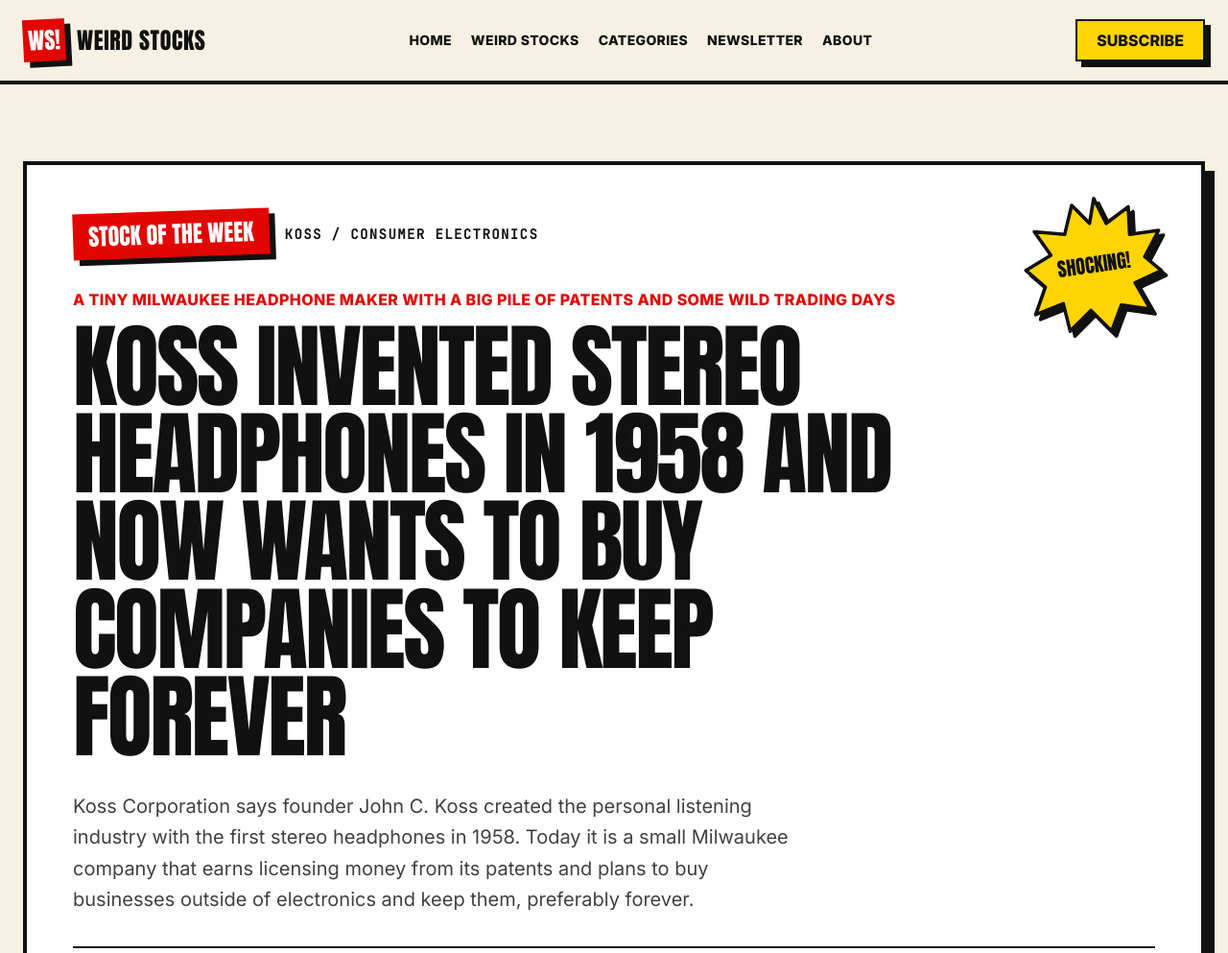
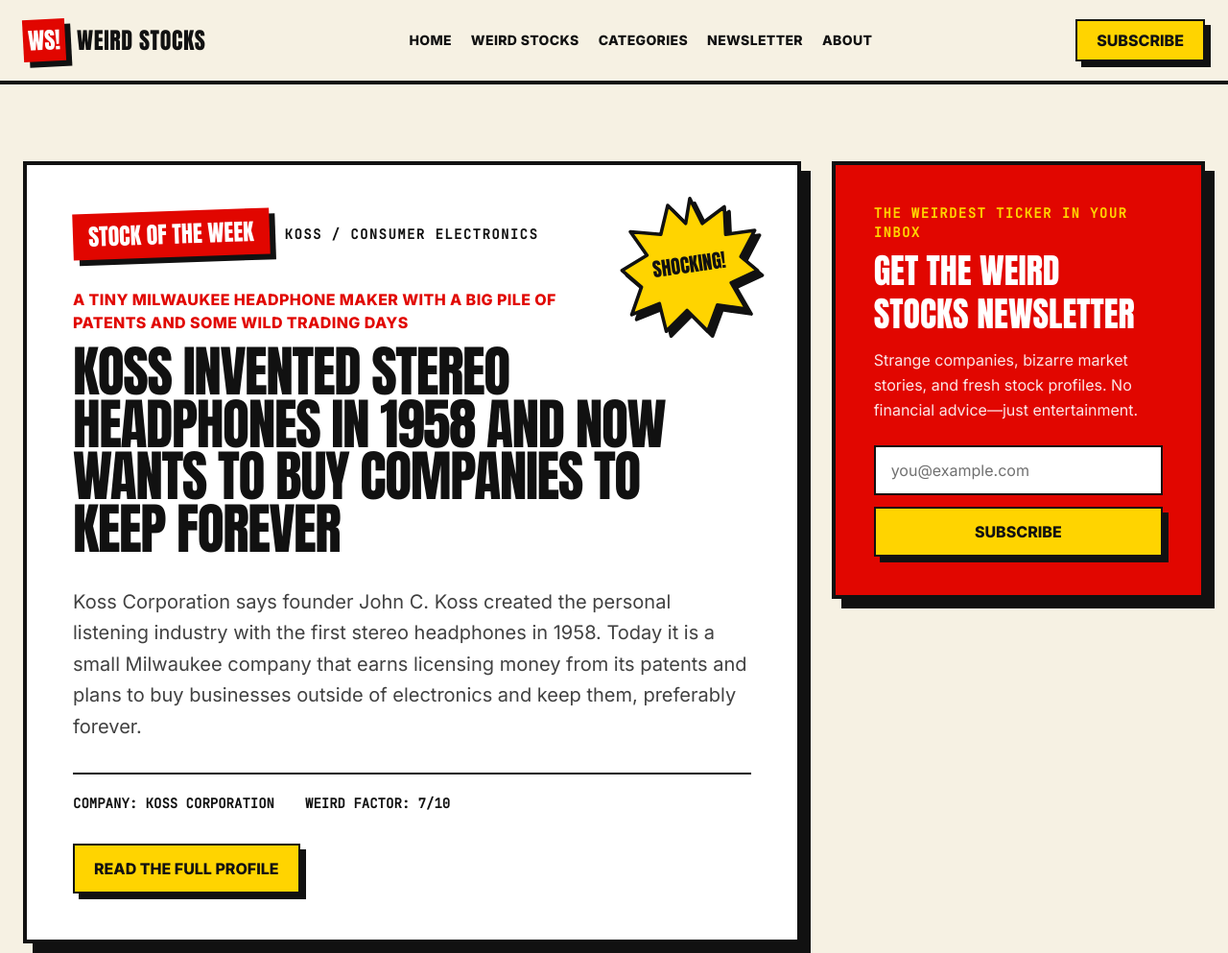
Before and after one commit to jace71/weird-stocks, an Astro site: page / in a window 1280 px wide. Shown: the top 993 px of the page at 96% size. Built offline with nearby package versions, Linux system fonts and the light colour scheme; Astro itself is replaced by a stand-in of ours.

Commit message:
Shrink the featured headline and place the newsletter beside it. (#4)
At lg the stock of the week takes two columns and the signup sticks in the third. Below that they stack, and the signup form stays vertical so it fits the narrow column.

Co-authored-by: Cursor Agent <cursoragent@cursor.com>

```diff
--- a/src/components/NewsletterSignup.astro
+++ b/src/components/NewsletterSignup.astro
@@ -3,25 +3,25 @@ const KIT_ACTION = "https://app.kit.com/forms/10133955/subscriptions";
 ---
 
 <section
-  id="newsletter" class="border-4 border-ink bg-tabloid-red p-6 text-paper shadow-tabloid-lg md:flex md:items-center md:justify-between md:gap-10 md:p-10"
+  id="newsletter" class="border-4 border-ink bg-tabloid-red p-6 text-paper shadow-tabloid-lg md:p-10"
   aria-labelledby="newsletter-heading"
 >
   <div class="max-w-2xl">
     <p class="mb-2 font-mono text-sm font-bold uppercase tracking-widest text-tabloid-yellow">
       The weirdest ticker in your inbox
     </p>
-    <h2 id="newsletter-heading" class="font-headline text-4xl uppercase leading-tight md:text-5xl">
+    <h2 id="newsletter-heading" class="font-headline text-3xl uppercase leading-tight lg:text-4xl">
       Get the Weird Stocks newsletter
     </h2>
     <p class="mt-3 leading-relaxed text-paper/90">
       Strange companies, bizarre market stories, and fresh stock profiles. No financial advice—just entertainment.
     </p>
   </div>
-  <form action={KIT_ACTION} method="post" class="mt-6 flex w-full max-w-xl flex-col gap-3 sm:flex-row md:mt-0">
+  <form action={KIT_ACTION} method="post" class="mt-6 flex w-full flex-col gap-3">
     <label class="sr-only" for="newsletter-email">Email address</label>
     <input
       id="newsletter-email"
-      class="min-w-0 flex-1 border-2 border-ink bg-paper px-4 py-3 text-ink placeholder:text-ink/60 focus:outline-2 focus:outline-offset-2 focus:outline-tabloid-yellow"
+      class="w-full min-w-0 border-2 border-ink bg-paper px-4 py-3 text-ink placeholder:text-ink/60 focus:outline-2 focus:outline-offset-2 focus:outline-tabloid-yellow"
       type="email"
       name="email_address"
       autocomplete="email"
@@ -29,7 +29,7 @@ const KIT_ACTION = "https://app.kit.com/forms/10133955/subscriptions";
       placeholder="you@example.com"
     />
     <button
-      class="border-2 border-ink bg-tabloid-yellow px-6 py-3 font-extrabold uppercase text-ink shadow-tabloid transition-transform hover:-translate-y-0.5"
+      class="w-full border-2 border-ink bg-tabloid-yellow px-6 py-3 font-extrabold uppercase text-ink shadow-tabloid transition-transform hover:-translate-y-0.5"
       type="submit"
     >
       Subscribe
--- a/src/pages/index.astro
+++ b/src/pages/index.astro
@@ -17,19 +17,20 @@ const recentStocks = [...stocks]
 
 <Layout title={stockOfTheWeek ? `${stockOfTheWeek.data.company} | Weird Stocks` : 'Weird Stocks'}>
   <main class="mx-auto max-w-7xl px-6 py-12 md:py-20">
+    <div class="grid gap-12 lg:grid-cols-3 lg:items-start lg:gap-8">
       {stockOfTheWeek && (
         <section
-        class="relative border-4 border-ink bg-paper p-6 shadow-tabloid-lg md:p-12"
+          class="relative min-w-0 border-4 border-ink bg-paper p-6 shadow-tabloid-lg md:p-12 lg:col-span-2"
           aria-labelledby="stock-of-the-week"
         >
-        <div class="mb-8 flex flex-wrap items-center gap-4">
+          <div class="mb-8 flex flex-wrap items-center gap-4 lg:pr-36">
             <p
               id="stock-of-the-week"
               class="inline-block -rotate-2 bg-tabloid-red px-4 py-2 font-headline text-2xl uppercase text-paper shadow-tabloid"
             >
               Stock of the Week
             </p>
-          <span class="font-mono text-sm font-bold uppercase tracking-widest">
+            <span class="min-w-0 basis-full pr-40 font-mono text-sm font-bold uppercase tracking-widest md:basis-auto md:pr-0">
               {stockOfTheWeek.data.ticker} / {stockOfTheWeek.data.category}
             </span>
           </div>
@@ -38,10 +39,10 @@ const recentStocks = [...stocks]
             <Starburst text="Shocking!" />
           </div>
 
-        <p class="mb-3 pr-28 font-extrabold uppercase tracking-wide text-tabloid-red md:pr-36">
+          <p class="mb-3 pr-28 font-extrabold uppercase tracking-wide text-tabloid-red sm:pr-36">
             {stockOfTheWeek.data.kicker}
           </p>
-        <h1 class="max-w-5xl pr-20 font-headline text-5xl uppercase leading-[0.95] tracking-tight md:pr-32 md:text-7xl lg:text-8xl">
+          <h1 class="max-w-5xl pr-4 font-headline text-[1.8rem] uppercase leading-[0.95] tracking-tight sm:pr-12 md:pr-16 md:text-[2.7rem] lg:pr-8 lg:text-[3.6rem]">
             {stockOfTheWeek.data.headline}
           </h1>
           <p class="mt-8 max-w-3xl text-lg leading-relaxed text-ink/80 md:text-xl">
@@ -59,6 +60,11 @@ const recentStocks = [...stocks]
           </a>
         </section>
       )}
+
+      <div class="min-w-0 lg:sticky lg:top-6">
+        <NewsletterSignup />
+      </div>
+    </div>
 
     <section class="mt-16" aria-labelledby="recent-weird-stocks">
       <h2
@@ -82,8 +88,5 @@ const recentStocks = [...stocks]
         ))}
       </div>
     </section>
-
-    <NewsletterSignup />
-
   </main>
 </Layout>
```
Lines whose indentation alone changed are shown as unchanged.
